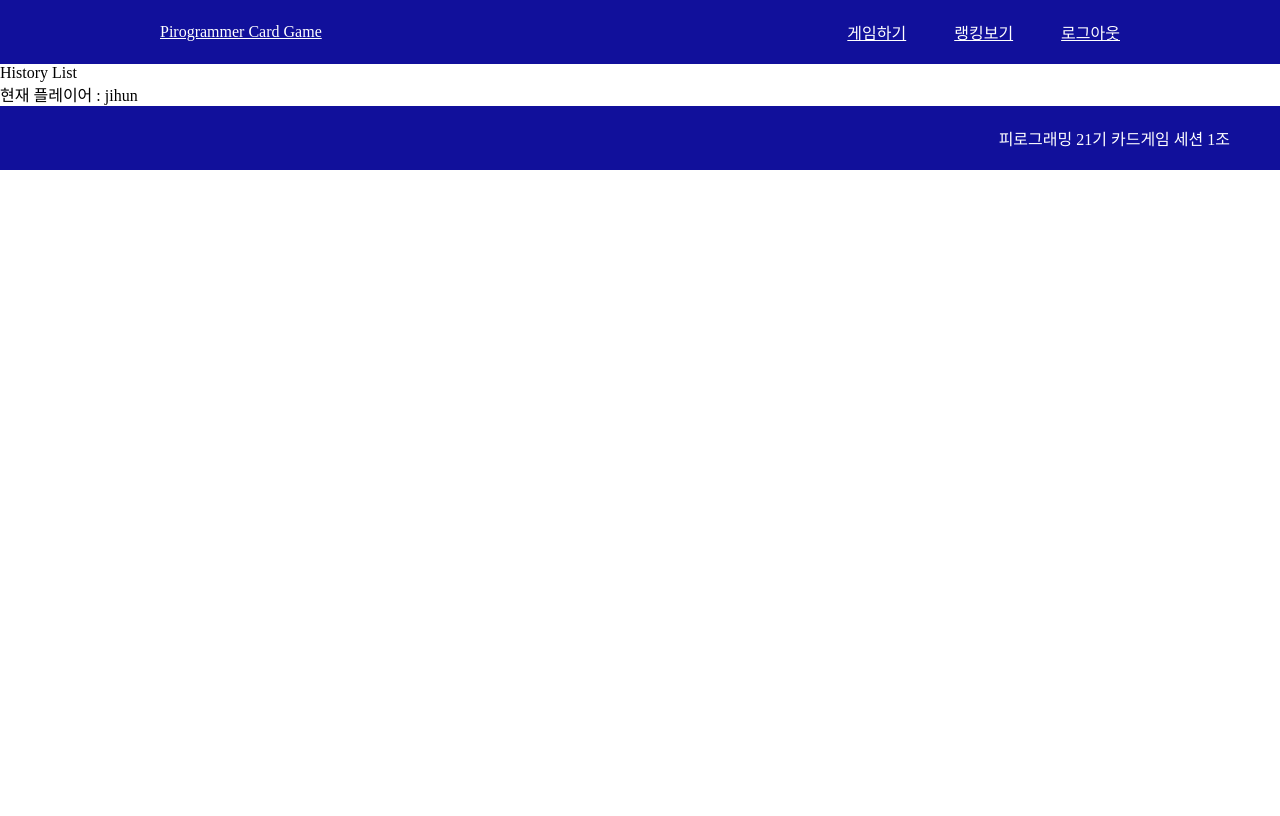
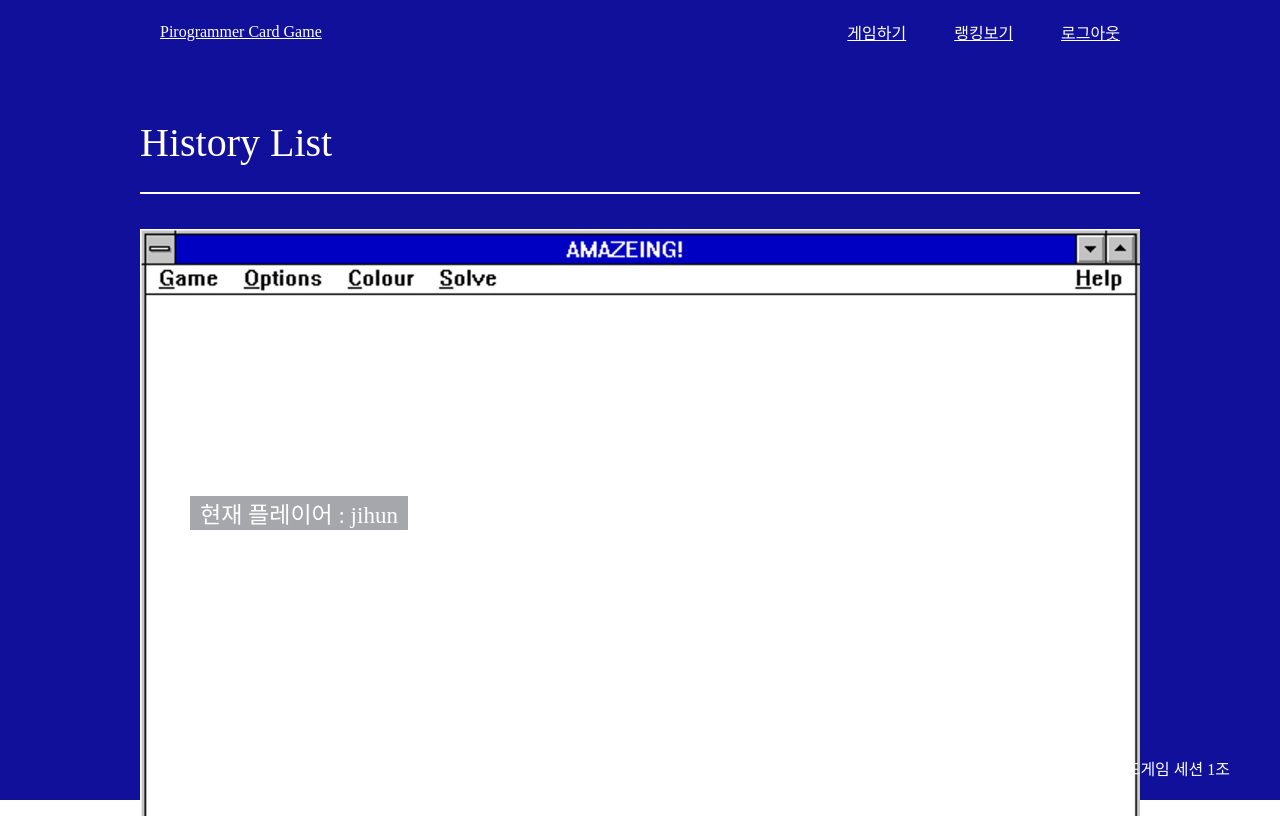
Before and after one commit to Pirogramming-21/Piro21_CardGame_01, a Django app: page /game/history/ in a window 1280 px wide. Before the commit the page ends 170 px from the top, so only its background shows below. Run offline with Django 4.2, Linux system fonts and the light colour scheme; a user stored in the database is signed in; data comes from the database, SQL or seed files in the repository; both versions use the stored data as it was after the commit.

Commit message:
[Add] history.css 완성

```diff
--- a/static/css/history.css
+++ b/static/css/history.css
@@ -1,29 +1,74 @@
+@import url(../css/style.css);
+
+#history_section {
+    height: 84vh;
+    background-color: var(--main-color);
+    background-image: none;
+}
 #history_list {
-    height: 80vh;
-    background-image: url(../images/background.jpg);
-    /*background-size: cover;*/
+    width: 100%;
+    height: 100%;
     display: flex;
+    align-items: center;
     justify-content: center;
 }
 
 #history_list_container {
-    width: 80%;
-    height: 80vh;
+    width: 100%;
+    height: 100%;
+    padding: 50px;
+}
+
+#history_list_title {
+    background-color: var(--main-color);
+    margin-bottom: -40px;
+    margin-top: 55px;
+    margin-left: 90px;
+    margin-right: 90px;
+    color: white;
+    font-size: 40px;
+    /* padding-left: 70px; */
+    border-bottom: 2px solid;
+    padding-bottom: 26px;
+}
+
+#history_list_player {
+    background-color: var(--main-color);
+    margin-left: 50px;
+    margin-right: auto;
+    color: white;
+    font-size: 23px;
+    background-color: var(--gray-color);
+    padding-right: 10px;
+    padding-left: 10px;
+    margin-bottom: 20px;
+}
+
+.game_bg {
+    background-image: url(../images/game_background.jpg);
+    background-size: cover;
+    margin-right: 90px;
+    height: 587px;
+    margin-left: 90px;
+    margin-top: 75px;
     display: flex;
     flex-direction: column;
-    align-items: start;
-    background-color: aliceblue;
+    justify-content: center;
 }
 
-#history_list_container ul {
-    width: 100%;
-    margin-top: 20px;
-    list-style: none;
+#history_list_sum {
+    padding-left: 85px;
+    padding-right:125px;
 }
 
-#history_list_container li {
+li {
+    list-style: none;
     display: flex;
     align-items: center;
     justify-content: space-between;
-    padding: 0 60px;
+    margin-bottom: 20px;
 }
+
+#history_list_sum li a {
+    color: black;
+}
--- a/templates/base.html
+++ b/templates/base.html
@@ -5,9 +5,12 @@
 <head>
     <meta charset="UTF-8">
     <meta name="viewport" content="width=device-width, initial-scale=1.0">
-    <link rel="stylesheet" href="../static/css/main.css">
-    <link rel="stylesheet" href="../static/css/login.css">
+    <link rel="stylesheet" href="{% static 'css/main.css' %}">
+    <link rel="stylesheet" href="{% static 'css/login.css' %}">
     <link rel="stylesheet" href="../static/css/signup.css">
+    <link rel="stylesheet" href="{% static 'css/history.css' %}">
+
+
     {% block head %}
 
     {% endblock %}
--- a/templates/game/history.html
+++ b/templates/game/history.html
@@ -1,12 +1,13 @@
 {% extends 'base.html' %}
 {% load static %}
-<link rel="stylesheet" href="../../static/css/history.css">
 {%block content%}
+<section id="history_section">
   <div id="history_list">
     <div id="history_list_container">
       <div id="history_list_title">
         History List
       </div>
+      <div class="game_bg">
         <p id="history_list_player">현재 플레이어 : {{request.user.username}}</p>
       <ul id="history_list_sum">
         {% for game in games %}
```
Also changed, not shown: other parts of templates/game/history.html (+13 -11 lines), db.sqlite3, static/images/game_background.jpg (added). Lines whose indentation alone changed are shown as unchanged.
